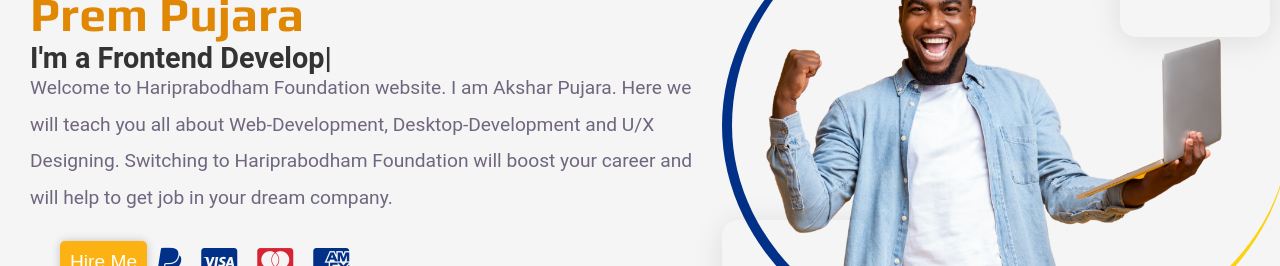
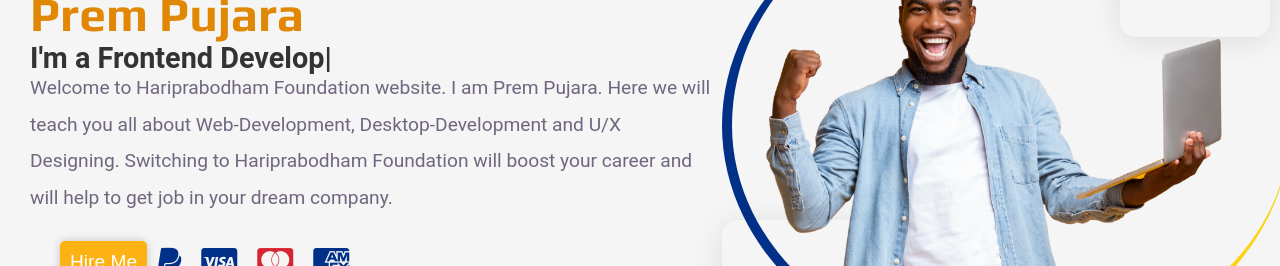
Before and after one commit to Prempujara936/Portfolio, a React (Create React App) app: page / in a window 1280 px wide. Shown: the part 241-507 px from the top of the page. Built offline with nearby package versions, Linux system fonts and the light colour scheme.

Commit message:
Final edited push

```diff
--- a/src/components/Header/Header.js
+++ b/src/components/Header/Header.js
@@ -28,7 +28,7 @@ const Header = () => {
           />
         </h2>
         <p>
-          Welcome to Hariprabodham Foundation website. I am Akshar Pujara. Here we will teach you all about Web-Development, Desktop-Development and U/X Designing.
+          Welcome to Hariprabodham Foundation website. I am Prem Pujara. Here we will teach you all about Web-Development, Desktop-Development and U/X Designing.
           Switching to Hariprabodham Foundation will boost your career and will help to get job in your dream company.
         </p>
         {/* payment links */}
--- a/src/components/navbar/Navbar.js
+++ b/src/components/navbar/Navbar.js
@@ -2,6 +2,7 @@ import React from "react";
 import "./Navbar.css";
 
 const Navbar = () => {
+  // const home
   return (
     <nav>
       <div className="nav-logo">
```
